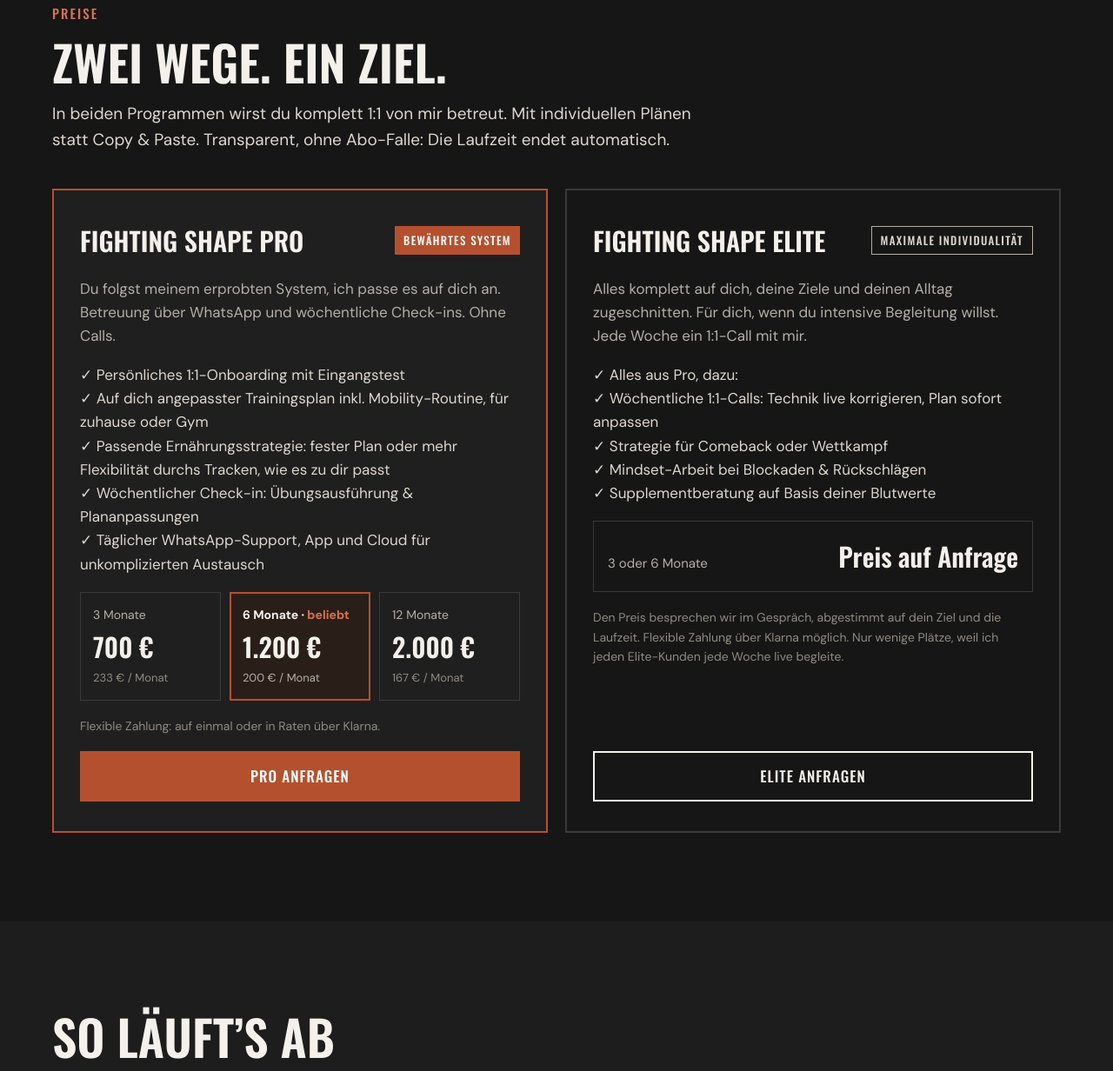
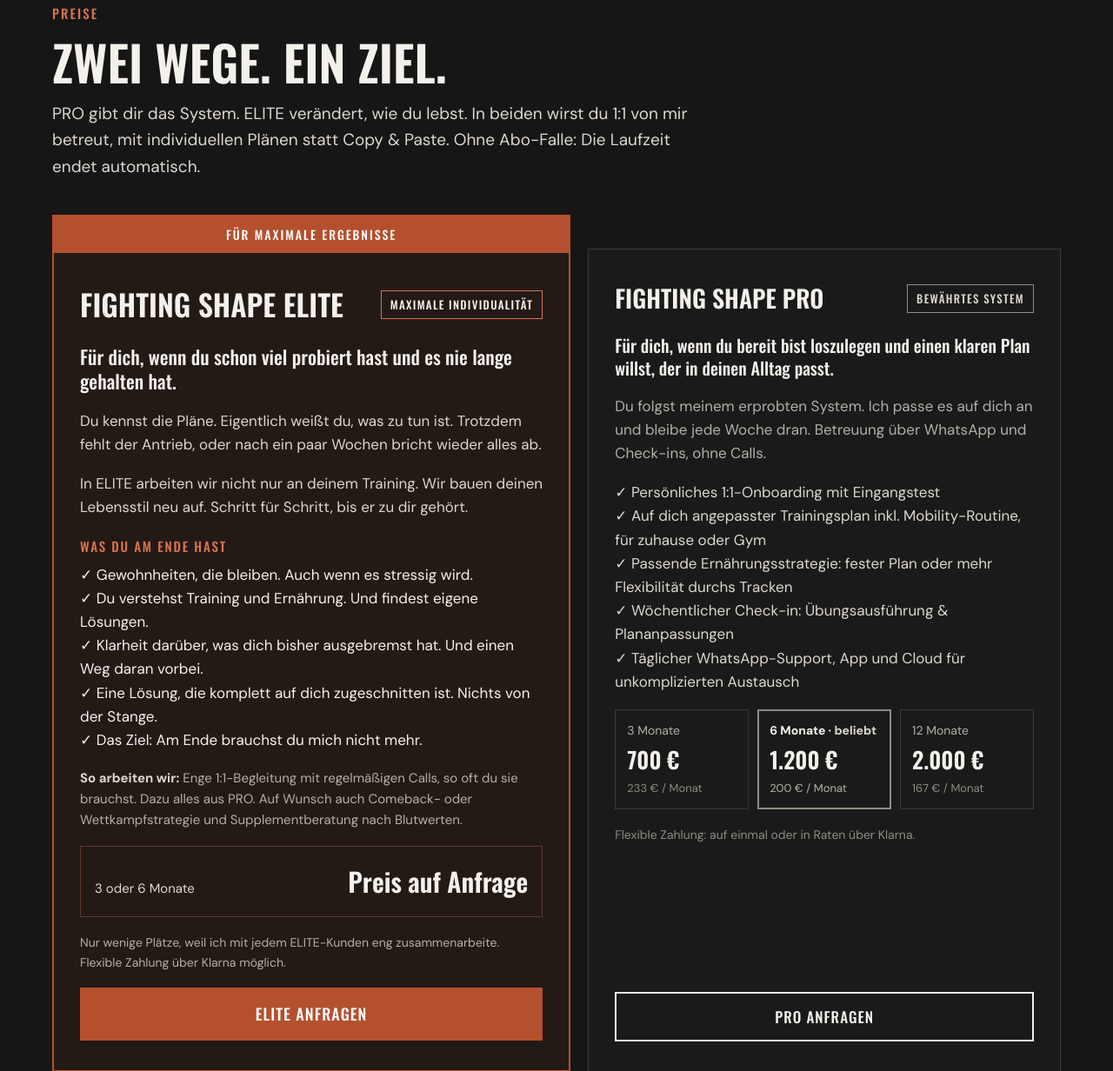
Before and after one commit to dominique-collab/fighting-shape-website, a plain HTML site: page index.html in a window 1280 px wide. Shown: the part 8761-9993 px from the top of the page at 87% size. Drawn offline with Linux system fonts and the light colour scheme.

Commit message:
Preise: ELITE als Premium-Angebot, Ergebnis statt Leistungsliste, PRO mit Für-dich-Satz
Co-Authored-By: Claude Opus 5.5 <noreply@anthropic.com>
Claude-Session: https://claude.ai/code/session_01HwhiYZnF2Bmdezsp4uZYrL

```diff
--- a/index.html
+++ b/index.html
@@ -287,41 +287,52 @@ summary::marker{color:#D9734F}
 <div style="display: flex; flex-direction: column; gap: 14px; max-width: 760px">
 <div style="font-family: 'Oswald', sans-serif; font-weight: 500; font-size: 15px; letter-spacing: 0.14em; color: #D9734F">PREISE</div>
 <h2 style="margin: 0; font-family: 'Oswald', sans-serif; font-weight: 600; font-size: clamp(34px, 4.4vw, 56px); line-height: 1.08; text-transform: uppercase">Zwei Wege. Ein Ziel.</h2>
-<p style="margin: 0; font-size: 19px; color: #DCD7CF">In beiden Programmen wirst du komplett 1:1 von mir betreut. Mit individuellen Plänen statt Copy &amp; Paste. Transparent, ohne Abo-Falle: Die Laufzeit endet automatisch.</p>
+<p style="margin: 0; font-size: 19px; color: #DCD7CF">PRO gibt dir das System. ELITE verändert, wie du lebst. In beiden wirst du 1:1 von mir betreut, mit individuellen Plänen statt Copy &amp; Paste. Ohne Abo-Falle: Die Laufzeit endet automatisch.</p>
 </div>
 <div style="display: flex; flex-wrap: wrap; gap: 20px; align-items: stretch">
 
-<div style="flex: 1 1 400px; min-width: 0; border: 2px solid #B5502E; background: #1F1F1F; padding: 34px 30px; display: flex; flex-direction: column; gap: 18px">
+<div style="flex: 1.25 1 440px; min-width: 0; border: 2px solid #B5502E; background: #231A16; display: flex; flex-direction: column">
+<div style="background: #B5502E; color: #FFFFFF; font-family: 'Oswald', sans-serif; font-weight: 500; font-size: 14px; letter-spacing: 0.14em; padding: 10px 30px; text-align: center">FÜR MAXIMALE ERGEBNISSE</div>
+<div style="padding: 32px 30px 34px; display: flex; flex-direction: column; gap: 18px; flex: 1">
 <div style="display: flex; justify-content: space-between; align-items: center; gap: 12px; flex-wrap: wrap">
-<div style="font-family: 'Oswald', sans-serif; font-weight: 600; font-size: 30px; text-transform: uppercase">Fighting Shape Pro</div>
-<div style="background: #B5502E; color: #FFFFFF; font-family: 'Oswald', sans-serif; font-size: 13px; letter-spacing: 0.1em; padding: 6px 10px">BEWÄHRTES SYSTEM</div>
+<div style="font-family: 'Oswald', sans-serif; font-weight: 600; font-size: 34px; text-transform: uppercase">Fighting Shape Elite</div>
+<div style="border: 1px solid #D9734F; color: #F4F1EC; font-family: 'Oswald', sans-serif; font-size: 13px; letter-spacing: 0.1em; padding: 5px 10px">MAXIMALE INDIVIDUALITÄT</div>
 </div>
-<div style="color: #B4AFA7">Du folgst meinem erprobten System, ich passe es auf dich an. Betreuung über WhatsApp und wöchentliche Check-ins. Ohne Calls.</div>
-<div style="color: #DCD7CF">✓ Persönliches 1:1-Onboarding mit Eingangstest<br>✓ Auf dich angepasster Trainingsplan inkl. Mobility-Routine, für zuhause oder Gym<br>✓ Passende Ernährungsstrategie: fester Plan oder mehr Flexibilität durchs Tracken, wie es zu dir passt<br>✓ Wöchentlicher Check-in: Übungsausführung &amp; Plananpassungen<br>✓ Täglicher WhatsApp-Support, App und Cloud für unkomplizierten Austausch</div>
+<div style="font-family: 'Oswald', sans-serif; font-weight: 500; font-size: 22px; line-height: 1.3; color: #F4F1EC">Für dich, wenn du schon viel probiert hast und es nie lange gehalten hat.</div>
+<p style="margin: 0; color: #DCD7CF">Du kennst die Pläne. Eigentlich weißt du, was zu tun ist. Trotzdem fehlt der Antrieb, oder nach ein paar Wochen bricht wieder alles ab.</p>
+<p style="margin: 0; color: #DCD7CF">In ELITE arbeiten wir nicht nur an deinem Training. Wir bauen deinen Lebensstil neu auf. Schritt für Schritt, bis er zu dir gehört.</p>
+<div style="display: flex; flex-direction: column; gap: 8px">
+<div style="font-family: 'Oswald', sans-serif; font-size: 15px; letter-spacing: 0.12em; color: #D9734F">WAS DU AM ENDE HAST</div>
+<div style="color: #F4F1EC">✓ Gewohnheiten, die bleiben. Auch wenn es stressig wird.<br>✓ Du verstehst Training und Ernährung. Und findest eigene Lösungen.<br>✓ Klarheit darüber, was dich bisher ausgebremst hat. Und einen Weg daran vorbei.<br>✓ Eine Lösung, die komplett auf dich zugeschnitten ist. Nichts von der Stange.<br>✓ Das Ziel: Am Ende brauchst du mich nicht mehr.</div>
+</div>
+<p style="margin: 0; font-size: 15px; color: #B4AFA7"><b style="color: #DCD7CF">So arbeiten wir:</b> Enge 1:1-Begleitung mit regelmäßigen Calls, so oft du sie brauchst. Dazu alles aus PRO. Auf Wunsch auch Comeback- oder Wettkampfstrategie und Supplementberatung nach Blutwerten.</p>
+<div style="border: 1px solid #5A3A2C; padding: 16px 16px; display: flex; flex-wrap: wrap; justify-content: space-between; align-items: baseline; gap: 8px 16px"><span style="font-size: 15px; color: #DCD7CF">3 oder 6 Monate</span><span style="font-family: 'Oswald', sans-serif; font-weight: 600; font-size: 30px">Preis auf Anfrage</span></div>
+<div style="font-size: 14px; color: #B4AFA7">Nur wenige Plätze, weil ich mit jedem ELITE-Kunden eng zusammenarbeite. Flexible Zahlung über Klarna möglich.</div>
+<a href="#anfrage" style="margin-top: auto; text-decoration: none; background: #B5502E; color: #FFFFFF; font-family: 'Oswald', sans-serif; font-weight: 500; font-size: 18px; letter-spacing: 0.06em; padding: 16px 24px; min-height: 54px; box-sizing: border-box; display: flex; align-items: center; justify-content: center">ELITE ANFRAGEN</a>
+</div>
+</div>
+
+<div style="flex: 1 1 360px; min-width: 0; border: 1px solid #3A3A3A; background: #1A1A1A; padding: 34px 30px; display: flex; flex-direction: column; gap: 18px; margin-top: 39px">
+<div style="display: flex; justify-content: space-between; align-items: center; gap: 12px; flex-wrap: wrap">
+<div style="font-family: 'Oswald', sans-serif; font-weight: 600; font-size: 28px; text-transform: uppercase">Fighting Shape Pro</div>
+<div style="border: 1px solid #8F8A83; color: #DCD7CF; font-family: 'Oswald', sans-serif; font-size: 13px; letter-spacing: 0.1em; padding: 5px 10px">BEWÄHRTES SYSTEM</div>
+</div>
+<div style="font-family: 'Oswald', sans-serif; font-weight: 500; font-size: 20px; line-height: 1.3; color: #F4F1EC">Für dich, wenn du bereit bist loszulegen und einen klaren Plan willst, der in deinen Alltag passt.</div>
+<p style="margin: 0; color: #B4AFA7">Du folgst meinem erprobten System. Ich passe es auf dich an und bleibe jede Woche dran. Betreuung über WhatsApp und Check-ins, ohne Calls.</p>
+<div style="color: #DCD7CF">✓ Persönliches 1:1-Onboarding mit Eingangstest<br>✓ Auf dich angepasster Trainingsplan inkl. Mobility-Routine, für zuhause oder Gym<br>✓ Passende Ernährungsstrategie: fester Plan oder mehr Flexibilität durchs Tracken<br>✓ Wöchentlicher Check-in: Übungsausführung &amp; Plananpassungen<br>✓ Täglicher WhatsApp-Support, App und Cloud für unkomplizierten Austausch</div>
 <div style="display: flex; flex-wrap: wrap; gap: 10px">
-<div style="flex: 1 1 120px; min-width: 0; border: 1px solid #3A3A3A; padding: 14px 14px; display: flex; flex-direction: column; gap: 2px"><span style="font-size: 14px; color: #B4AFA7">3 Monate</span><span style="font-family: 'Oswald', sans-serif; font-weight: 600; font-size: 30px">700 €</span><span style="font-size: 13px; color: #8F8A83">233 € / Monat</span></div>
-<div style="flex: 1 1 120px; min-width: 0; border: 2px solid #B5502E; background: #2A1E19; padding: 13px 13px; display: flex; flex-direction: column; gap: 2px"><span style="font-size: 14px; color: #F4F1EC; font-weight: 700">6 Monate · <span style="color: #D9734F">beliebt</span></span><span style="font-family: 'Oswald', sans-serif; font-weight: 600; font-size: 30px; color: #F4F1EC">1.200 €</span><span style="font-size: 13px; color: #B4AFA7">200 € / Monat</span></div>
-<div style="flex: 1 1 120px; min-width: 0; border: 1px solid #3A3A3A; padding: 14px 14px; display: flex; flex-direction: column; gap: 2px"><span style="font-size: 14px; color: #B4AFA7">12 Monate</span><span style="font-family: 'Oswald', sans-serif; font-weight: 600; font-size: 30px">2.000 €</span><span style="font-size: 13px; color: #8F8A83">167 € / Monat</span></div>
+<div style="flex: 1 1 110px; min-width: 0; border: 1px solid #3A3A3A; padding: 12px 13px; display: flex; flex-direction: column; gap: 2px"><span style="font-size: 14px; color: #B4AFA7">3 Monate</span><span style="font-family: 'Oswald', sans-serif; font-weight: 600; font-size: 26px">700 €</span><span style="font-size: 13px; color: #8F8A83">233 € / Monat</span></div>
+<div style="flex: 1 1 110px; min-width: 0; border: 2px solid #8F8A83; padding: 11px 12px; display: flex; flex-direction: column; gap: 2px"><span style="font-size: 14px; color: #F4F1EC; font-weight: 700">6 Monate · <span style="color: #DCD7CF">beliebt</span></span><span style="font-family: 'Oswald', sans-serif; font-weight: 600; font-size: 26px; color: #F4F1EC">1.200 €</span><span style="font-size: 13px; color: #B4AFA7">200 € / Monat</span></div>
+<div style="flex: 1 1 110px; min-width: 0; border: 1px solid #3A3A3A; padding: 12px 13px; display: flex; flex-direction: column; gap: 2px"><span style="font-size: 14px; color: #B4AFA7">12 Monate</span><span style="font-family: 'Oswald', sans-serif; font-weight: 600; font-size: 26px">2.000 €</span><span style="font-size: 13px; color: #8F8A83">167 € / Monat</span></div>
 </div>
 <div style="font-size: 14px; color: #8F8A83">Flexible Zahlung: auf einmal oder in Raten über Klarna.</div>
-<a href="#anfrage" style="margin-top: auto; text-decoration: none; background: #B5502E; color: #FFFFFF; font-family: 'Oswald', sans-serif; font-weight: 500; font-size: 17px; letter-spacing: 0.06em; padding: 15px 24px; min-height: 50px; box-sizing: border-box; display: flex; align-items: center; justify-content: center">PRO ANFRAGEN</a>
-</div>
-
-<div style="flex: 1 1 400px; min-width: 0; border: 2px solid #3A3A3A; background: #161616; padding: 34px 30px; display: flex; flex-direction: column; gap: 18px">
-<div style="display: flex; justify-content: space-between; align-items: center; gap: 12px; flex-wrap: wrap">
-<div style="font-family: 'Oswald', sans-serif; font-weight: 600; font-size: 30px; text-transform: uppercase">Fighting Shape Elite</div>
-<div style="border: 1px solid #B4AFA7; color: #DCD7CF; font-family: 'Oswald', sans-serif; font-size: 13px; letter-spacing: 0.1em; padding: 5px 10px">MAXIMALE INDIVIDUALITÄT</div>
-</div>
-<div style="color: #B4AFA7">Alles komplett auf dich, deine Ziele und deinen Alltag zugeschnitten. Für dich, wenn du intensive Begleitung willst. Jede Woche ein 1:1-Call mit mir.</div>
-<div style="color: #DCD7CF">✓ Alles aus Pro, dazu:<br>✓ Wöchentliche 1:1-Calls: Technik live korrigieren, Plan sofort anpassen<br>✓ Strategie für Comeback oder Wettkampf<br>✓ Mindset-Arbeit bei Blockaden &amp; Rückschlägen<br>✓ Supplementberatung auf Basis deiner Blutwerte</div>
-<div style="border: 1px solid #3A3A3A; padding: 16px 16px; display: flex; flex-wrap: wrap; justify-content: space-between; align-items: baseline; gap: 8px 16px"><span style="font-size: 15px; color: #B4AFA7">3 oder 6 Monate</span><span style="font-family: 'Oswald', sans-serif; font-weight: 600; font-size: 30px">Preis auf Anfrage</span></div>
-<div style="font-size: 14px; color: #8F8A83">Den Preis besprechen wir im Gespräch, abgestimmt auf dein Ziel und die Laufzeit. Flexible Zahlung über Klarna möglich. Nur wenige Plätze, weil ich jeden Elite-Kunden jede Woche live begleite.</div>
-<a href="#anfrage" style="margin-top: auto; text-decoration: none; border: 2px solid #F4F1EC; color: #F4F1EC; font-family: 'Oswald', sans-serif; font-weight: 500; font-size: 17px; letter-spacing: 0.06em; padding: 13px 24px; min-height: 50px; box-sizing: border-box; display: flex; align-items: center; justify-content: center">ELITE ANFRAGEN</a>
+<a href="#anfrage" style="margin-top: auto; text-decoration: none; border: 2px solid #F4F1EC; color: #F4F1EC; font-family: 'Oswald', sans-serif; font-weight: 500; font-size: 17px; letter-spacing: 0.06em; padding: 13px 24px; min-height: 50px; box-sizing: border-box; display: flex; align-items: center; justify-content: center">PRO ANFRAGEN</a>
 </div>
 
 </div>
 </div>
 </section>
+
 
 <!-- ABLAUF -->
 <section style="background: #1D1D1D; padding: clamp(64px, 8vw, 112px) 20px">
@@ -376,8 +387,8 @@ summary::marker{color:#D9734F}
 <fieldset style="border: none; margin: 0; padding: 0; display: flex; flex-direction: column; gap: 10px">
 <legend style="font-size: 15px; font-weight: 500; margin-bottom: 10px; padding: 0">Brauchst du ein bewährtes System oder maximale Individualität?</legend>
 <div style="display: flex; flex-wrap: wrap; gap: 12px">
-<label style="flex: 1 1 260px; min-width: 0; border: 2px solid #B5502E; background: #161616; padding: 16px 16px; display: flex; gap: 12px; align-items: flex-start; cursor: pointer"><input type="radio" name="paket" value="pro" checked style="margin-top: 5px; accent-color: #B5502E; width: 18px; height: 18px"><span><span style="display: block; font-weight: 700">Bewährtes System</span><span style="display: block; font-size: 15px; color: #B4AFA7">Fighting Shape Pro</span></span></label>
-<label style="flex: 1 1 260px; min-width: 0; border: 2px solid #444444; background: #161616; padding: 16px 16px; display: flex; gap: 12px; align-items: flex-start; cursor: pointer"><input type="radio" name="paket" value="elite" style="margin-top: 5px; accent-color: #B5502E; width: 18px; height: 18px"><span><span style="display: block; font-weight: 700">Maximale Individualität</span><span style="display: block; font-size: 15px; color: #B4AFA7">Fighting Shape Elite</span></span></label>
+<label style="flex: 1 1 260px; min-width: 0; border: 2px solid #444444; background: #161616; padding: 16px 16px; display: flex; gap: 12px; align-items: flex-start; cursor: pointer"><input type="radio" name="paket" value="elite" required style="margin-top: 5px; accent-color: #B5502E; width: 18px; height: 18px"><span><span style="display: block; font-weight: 700">Maximale Individualität</span><span style="display: block; font-size: 15px; color: #B4AFA7">Fighting Shape Elite</span></span></label>
+<label style="flex: 1 1 260px; min-width: 0; border: 2px solid #B5502E; background: #161616; padding: 16px 16px; display: flex; gap: 12px; align-items: flex-start; cursor: pointer"><input type="radio" name="paket" value="pro" style="margin-top: 5px; accent-color: #B5502E; width: 18px; height: 18px"><span><span style="display: block; font-weight: 700">Bewährtes System</span><span style="display: block; font-size: 15px; color: #B4AFA7">Fighting Shape Pro</span></span></label>
 </div>
 </fieldset>
 <label style="display: flex; gap: 12px; align-items: flex-start; font-size: 14px; color: #B4AFA7; cursor: pointer"><input type="checkbox" name="einwilligung" required style="margin-top: 3px; accent-color: #B5502E; width: 18px; height: 18px; flex: none"><span>Ich willige ein, dass meine Angaben, auch Angaben zu meiner Gesundheit, zur Bearbeitung meiner Anfrage verarbeitet werden. Details in der <a href="/datenschutz.html" style="color: #D9734F">Datenschutzerklärung</a>. Widerruf jederzeit per E-Mail möglich.</span></label>
```
Also changed, not shown: agb.html (+1 -1 lines).
